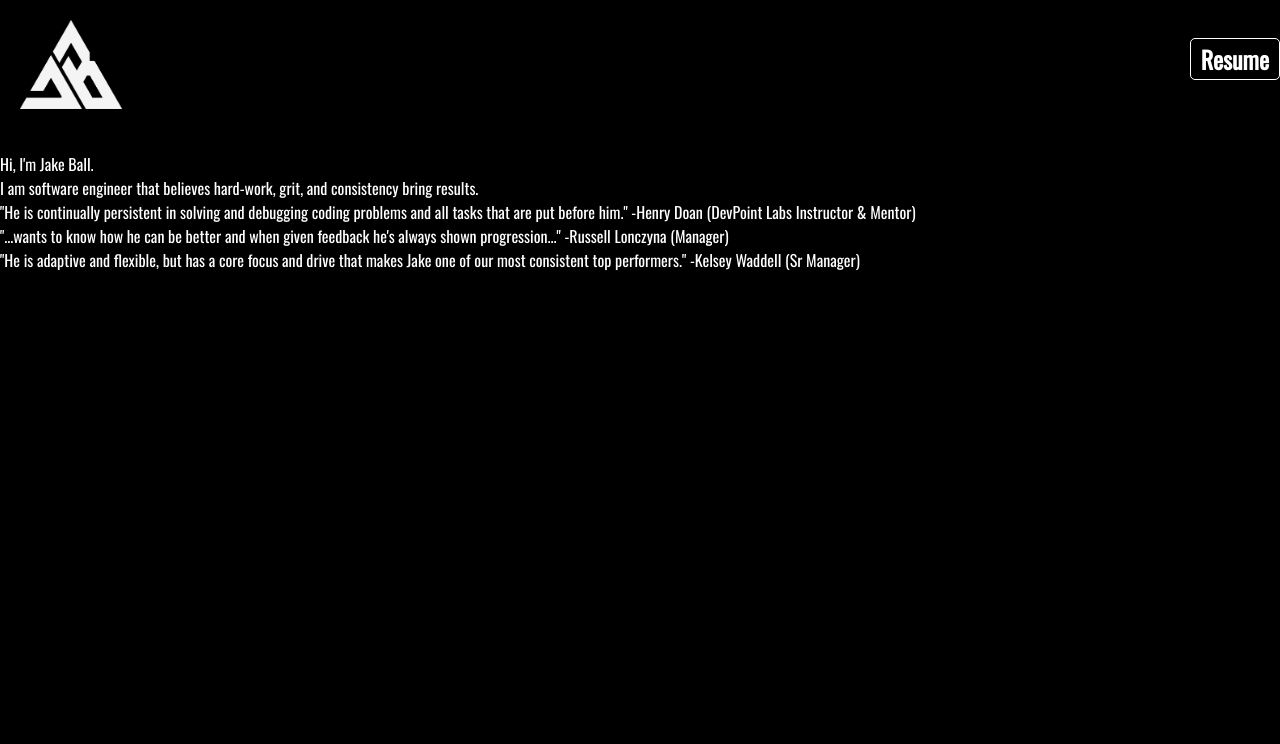
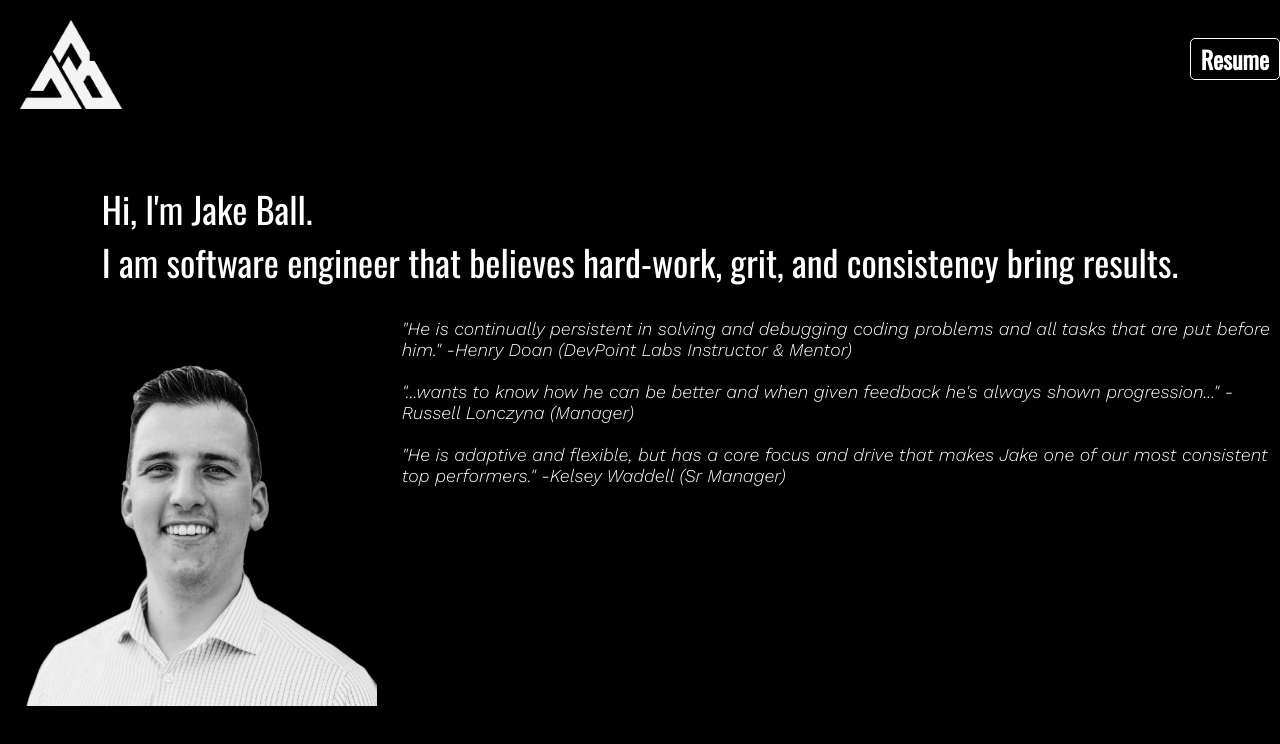
Before and after one commit to jacobjball/my_portfolio, a React (Create React App) app: page / in a window 1280 px wide. Shown: the top 744 px of the page. Built offline with nearby package versions, Linux system fonts and the light colour scheme.

Commit message:
added image and adjusted content

```diff
--- a/src/components/Shared/Home.js
+++ b/src/components/Shared/Home.js
@@ -1,18 +1,35 @@
 import React from 'react';
+import JacobOutline from '../../images/JacobOutline.png';
 import '../../index.css'
 
 const Home = () => (
   <>
-    <div class='testing12'>
-        Hi, I'm Jake Ball.
-      <br/>
-        I am software engineer that believes hard-work, grit, and consistency bring results.
-    </div>
+    <div class='home-text'>
+      <div class='testing12'>
+          Hi, I'm Jake Ball.
+        <br/>
+          I am software engineer that believes hard-work, grit, and consistency bring results.
+      </div>
+      <div class="homecontent">
+      <a href='/'>
+            <img class='jacoboutline' src={JacobOutline}/>
+          </a>
+          <div class='endorsements'>
+        <div class='quote1'>
+          "He is continually persistent in solving and debugging coding problems and all tasks that are put before him." -Henry Doan (DevPoint Labs Instructor & Mentor)<br/><br/>
+        </div>
+        <div class='quote2'>
+          "...wants to know how he can be better and when given feedback he's always shown progression..." -Russell Lonczyna (Manager)<br/><br/>
+        </div>
+        <div class='quote3'>
+          "He is adaptive and flexible, but has a core focus and drive that makes Jake one of our most consistent top performers." -Kelsey Waddell (Sr Manager) <br/>
+        </div>
 
-    <div class='endorsements'>
-        "He is continually persistent in solving and debugging coding problems and all tasks that are put before him." -Henry Doan (DevPoint Labs Instructor & Mentor)<br/>
-        "...wants to know how he can be better and when given feedback he's always shown progression..." -Russell Lonczyna (Manager)<br/>
-        "He is adaptive and flexible, but has a core focus and drive that makes Jake one of our most consistent top performers." -Kelsey Waddell (Sr Manager) <br/>
+      </div>
+        <br/>
+        <br/>
+
+      </div>
     </div>
   </>
 )
--- a/src/index.css
+++ b/src/index.css
@@ -1,4 +1,5 @@
 @import url('https://fonts.googleapis.com/css2?family=Oswald&display=swap');
+@import url('https://fonts.googleapis.com/css2?family=Work+Sans:ital,wght@1,300&display=swap');
 
 
 body {
@@ -40,12 +41,55 @@ code {
 }
 
 .testing12{
+  display: flex;
+  justify-content: center !important;
+  align-items: center !important;
   color: white !important;
+  padding: 30px;
+  font-size: 36px;
 }
 .endorsements {
   color: white !important;
+  overflow: auto;
 }
 
+.quote1 {
+  display: flex;
+  justify-content: center !important;
+  align-items: center !important;
+  font-size: 18px;
+  font-family: 'Work Sans';
+}
+
+.quote2 {
+  display: flex;
+  justify-content: center !important;
+  align-items: center !important;
+  font-size: 18px;
+  font-family: 'Work Sans';
+}
+
+.quote3 {
+  display: flex;
+  justify-content: center !important;
+  align-items: center !important;
+  font-size: 18px;
+  font-family: 'Work Sans';
+}
+
+.home-text{
+  color: white !important;
+
+}
+
+.jacoboutline {
+  width: 100%;
+  height: 100%;
+}
+
+.homecontent {
+  display: flex;
+}
 a {
   color: white;
   text-decoration: none;
```
Also changed, not shown: src/components/styledComponents/HomeStyles.js (added), src/images/JacobOutline.png (added), src/images/JacobOutline2.png (added).
